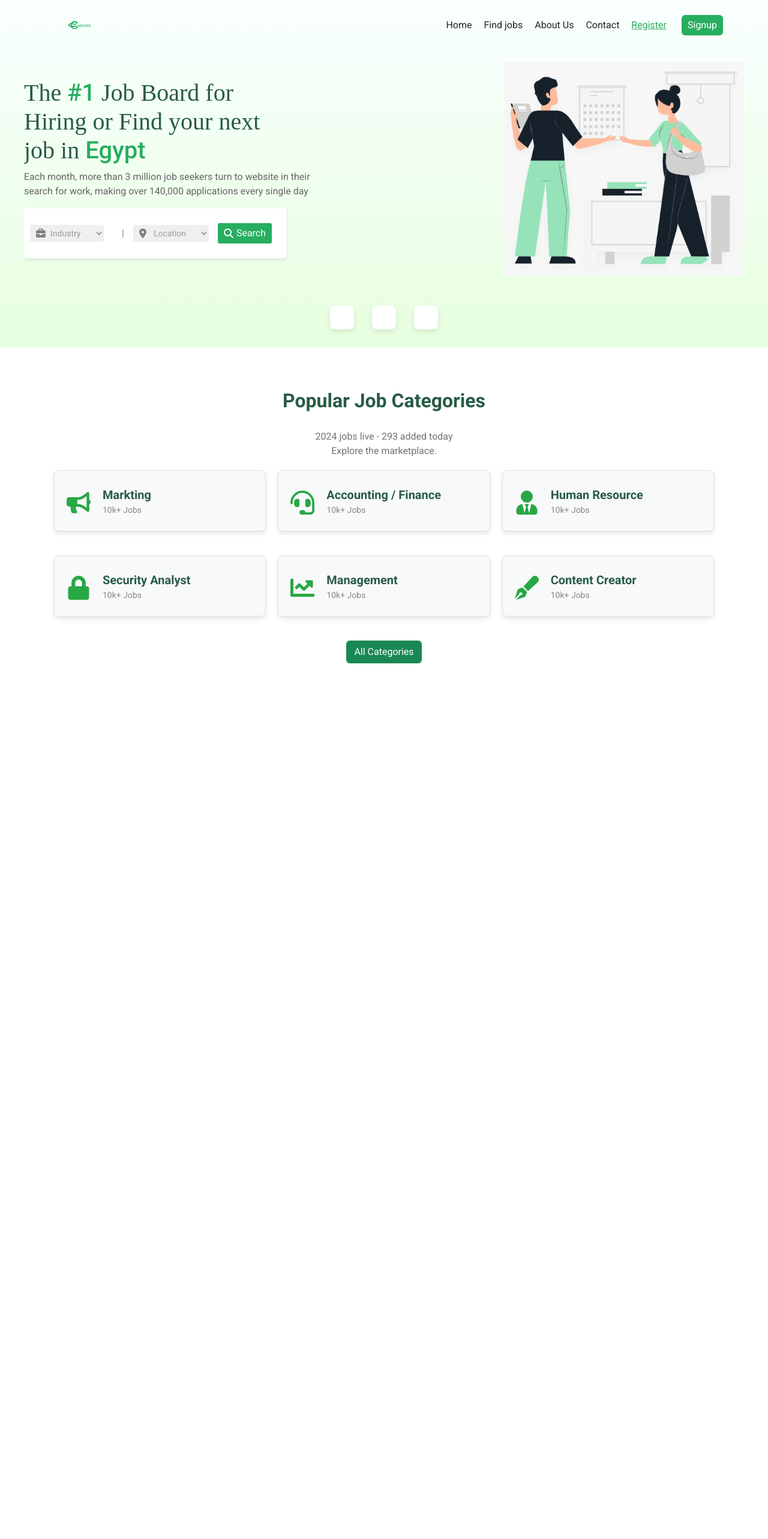
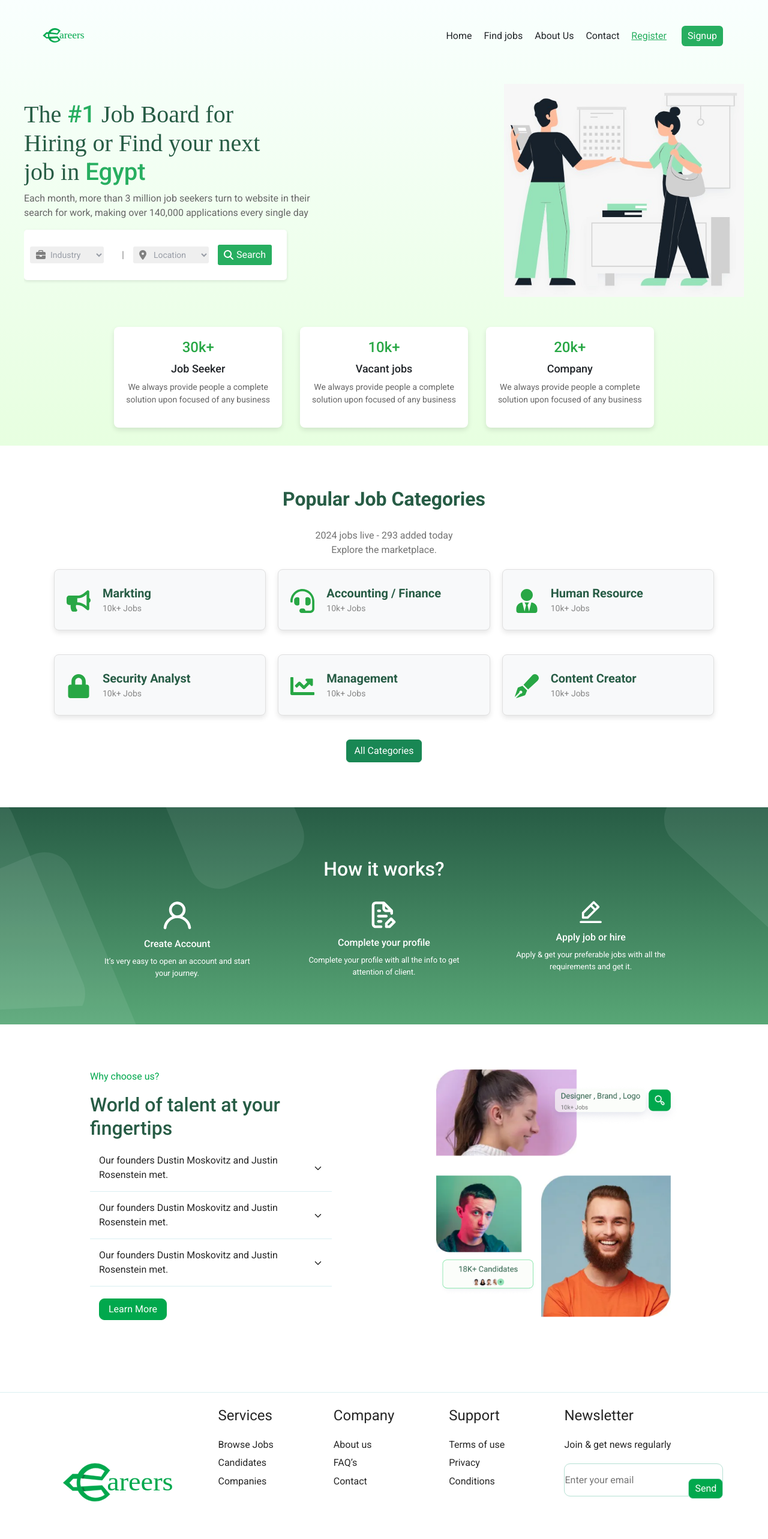
Before and after one commit to finalproject17/react-app, a React (Vite) app: page / in a window 1280 px wide. Shown: the top 2566 px of the page at 60% size. Before the commit the page ends 1141 px from the top, so only its background shows below. Built offline with nearby package versions, Linux system fonts and the light colour scheme.

Commit message:
merging branches

```diff
--- a/package.json
+++ b/package.json
@@ -10,9 +10,14 @@
     "preview": "vite preview"
   },
   "dependencies": {
+    "@fortawesome/fontawesome-free": "^6.5.2",
+    "@fortawesome/fontawesome-svg-core": "^6.5.2",
+    "@fortawesome/free-solid-svg-icons": "^6.5.2",
+    "@fortawesome/react-fontawesome": "^0.2.2",
     "@reduxjs/toolkit": "^2.2.5",
     "axios": "^1.7.2",
     "bootstrap": "^5.3.3",
+    "font-awesome": "^4.7.0",
     "react": "^18.2.0",
     "react-bootstrap": "^2.10.2",
     "react-dom": "^18.2.0",
--- a/src/App.jsx
+++ b/src/App.jsx
@@ -4,7 +4,7 @@ import 'bootstrap/dist/css/bootstrap.min.css';
 import  JobSeeker from './pages/JobSeeker'
 //import  JobsDetails from './pages/JobsDetails'
 
-//import Login from "./component/login";
+import Login from "./component/login";
 import {Routes,Route, BrowserRouter} from 'react-router-dom';
 import Jobs from '../src/pages/Jobs'
 import JobSeekerProfile from './pages/JobSeekerProfile'
@@ -20,6 +20,7 @@ function App() {
     <Route path='/' element={<JobSeeker/>}/>
     <Route path='/Jobs'element={<Jobs/>}/>
     <Route path='/profile' element={<JobSeekerProfile/>}/>
+    <Route path='/login' element={<Login/>}/>
   </Routes>
   </BrowserRouter>
    </>
--- a/src/Sections/WhyChooseUsSection/index.jsx
+++ b/src/Sections/WhyChooseUsSection/index.jsx
@@ -5,9 +5,10 @@ import Footer from "../../component/Footer/index";
 const WhyChooseUs = () => {
   return (
     <>
+
       <div className={styles.glassy}>
         <div className={styles.container}>
-          <div className="row">
+          <div className="row mt-4">
             <div className="col-lg-12 col-md-12 col-sm-12 col-xs-12">
               <h2 className={styles.mainTitle}> How it works?</h2>
             </div>
--- a/src/Sections/WhyChooseUsSection/style.module.css
+++ b/src/Sections/WhyChooseUsSection/style.module.css
@@ -49,6 +49,7 @@
   background-image: url('/public/back.svg');
   text-align:  center;
   padding: 60px;
+  margin-top: 40px;
  }
 
  .mainTitle{
--- a/src/component/AccordionItem/index.jsx
+++ b/src/component/AccordionItem/index.jsx
@@ -12,11 +12,11 @@ function AccordionItem() {
                 <div className={styles['accordion-item']}>
                 <div className={styles['accordion-header']} onClick={() => setIsActive(!isActive)}>
                     {/* {title} */}
-                    <span>{isActive ?  <IoIosArrowUp />: <IoIosArrowDown />}</span>
+                    Our founders Dustin Moskovitz and Justin Rosenstein met.  <span>{isActive ?  <IoIosArrowUp />: <IoIosArrowDown />}</span>
                 </div>
                 {isActive && <div className={styles['accordion-content']}><p>
                   {/* {content} */}
-                  </p></div>}
+                  Our founders Dustin Moskovitz and Justin Rosenstein met. </p></div>}
                 </div>
 
 
--- a/src/component/Cards/Cards.jsx
+++ b/src/component/Cards/Cards.jsx
@@ -2,13 +2,13 @@
 import styles from "./Cards.module.css";
 
 const Card = (
-  // { number, title, description }
+  { number, title, description }
 ) => {
   return (
     <div className={styles.card}>
-      {/* <h2>{number}</h2>
+     <h2>{number}</h2>
       <h3>{title}</h3>
-      <p dangerouslySetInnerHTML={{ __html: description }}></p> */}
+      <p dangerouslySetInnerHTML={{ __html: description }}></p>
     </div>
   );
 };
--- a/src/component/Navbar/Navbar.module.css
+++ b/src/component/Navbar/Navbar.module.css
@@ -9,8 +9,7 @@
 }
 
 .nav img {
-    width: 148.7px;
-    height: 55px;
+    height: 100px;
 }
 
 .menuIcon {
--- a/src/component/Navbar/index.jsx
+++ b/src/component/Navbar/index.jsx
@@ -1,9 +1,4 @@
-
-
-// Navbar.jsx
-// import React, { useState } from 'react';
 import {useState} from 'react';
-
 import { NavLink } from 'react-router-dom';
 import { FaBars, FaTimes } from 'react-icons/fa';
 import styles from './Navbar.module.css';
--- a/src/component/SideMenuItem/index.jsx
+++ b/src/component/SideMenuItem/index.jsx
@@ -5,17 +5,17 @@ import styles from './style.module.css';
 
 
 const SideMenuItem = (
-    // { icon, label, to }
+    { icon, label, to }
 ) => {
     return (
         <div className={styles.sideMenuItem}>
             <Link  className={styles.sideMenuItem__link}>
                 <FontAwesomeIcon
-                // icon={icon}
+                icon={icon}
                 />
 
                 <div className={styles.sideMenuItem__text}>
-                    {/* {label} */}
+                    {label}
                     </div>
             </Link>
         </div>
--- a/src/component/jobSeekerProfileItem/index.jsx
+++ b/src/component/jobSeekerProfileItem/index.jsx
@@ -1,13 +1,16 @@
-// JobSeekerProfileItem.jsx
 //import React from 'react';
 import styles from './style.module.css';
 
-const JobSeekerProfileItem = ({ width, height, content, icon: Icon,backgroundColor }) => {
+const JobSeekerProfileItem = (
+  { width, height, content, icon: Icon,backgroundColor }
+) => {
   return (
-    <div className={styles.userItem} style={{ width, height,backgroundColor }}>
+    <>
+     <div className={styles.userItem} style={{ width, height,backgroundColor }}>
       <Icon className={styles.icon} />
       <div className={styles.userItem_text}>{content}</div>
-    </div>
+     </div>
+    </>
   );
 };
 
--- a/src/pages/JobSeeker/index.jsx
+++ b/src/pages/JobSeeker/index.jsx
@@ -1,9 +1,14 @@
 //import React from 'react';
-//import WhyChooseUs from '../../Sections/WhyChooseUsSection/index'
+import WhyChooseUs from '../../Sections/WhyChooseUsSection/index'
 import styles from './JobSeeker.module.css';
 import Card from '../../component/Cards/Cards';
 import Navbar from '../../component/Navbar/index';
 import JobCategories from '../../component/JobCategories/JobCategories';
+import Login from '../../component/login';
+import SideMenuItem from '../../component/SideMenuItem';
+//import Footer from '../../component/Footer';
+import JobSeekerProfileCard from '../../component/jobSeekerProfileCard';
+
 
 const JobSeeker = () => {
     return (
@@ -53,6 +58,10 @@ const JobSeeker = () => {
                 </div>
             </div>
             <JobCategories />
+            <WhyChooseUs/>
+            <JobSeekerProfileCard/>
+            <SideMenuItem />
+            <Login />
         </>
     );
 }
--- a/src/pages/Jobs/index.jsx
+++ b/src/pages/Jobs/index.jsx
@@ -2,7 +2,7 @@
 // import React from 'react';
 import styles from './style.module.css';
 import classNames from 'classnames';
-// import Form from 'react-bootstrap/Form';
+import Form from 'react-bootstrap/Form';
 import SideMenuItem from '../../component/SideMenuItem';
 import PrimaryButton from '../../component/primaryButton';
 import SecondaryButton from '../../component/SecondayButton';
```
Also changed, not shown: 2 other files (tests, documents, lock files or other folders).
